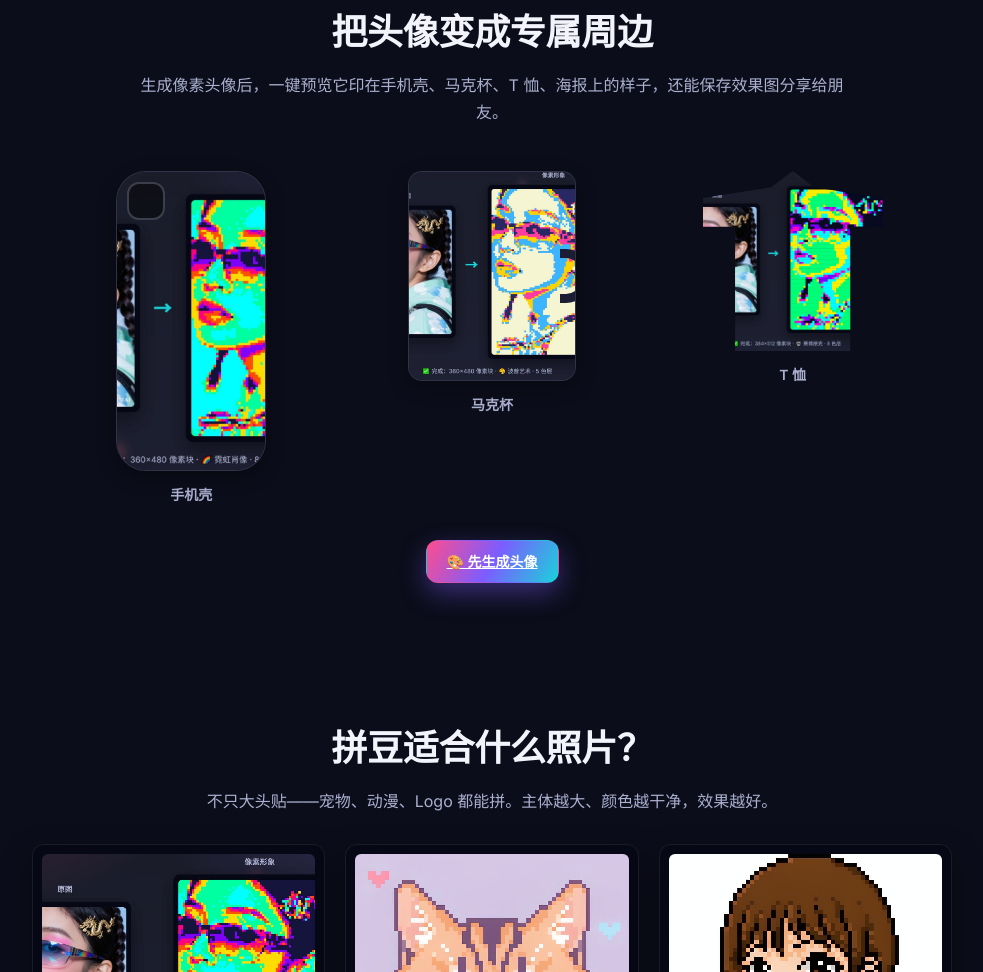
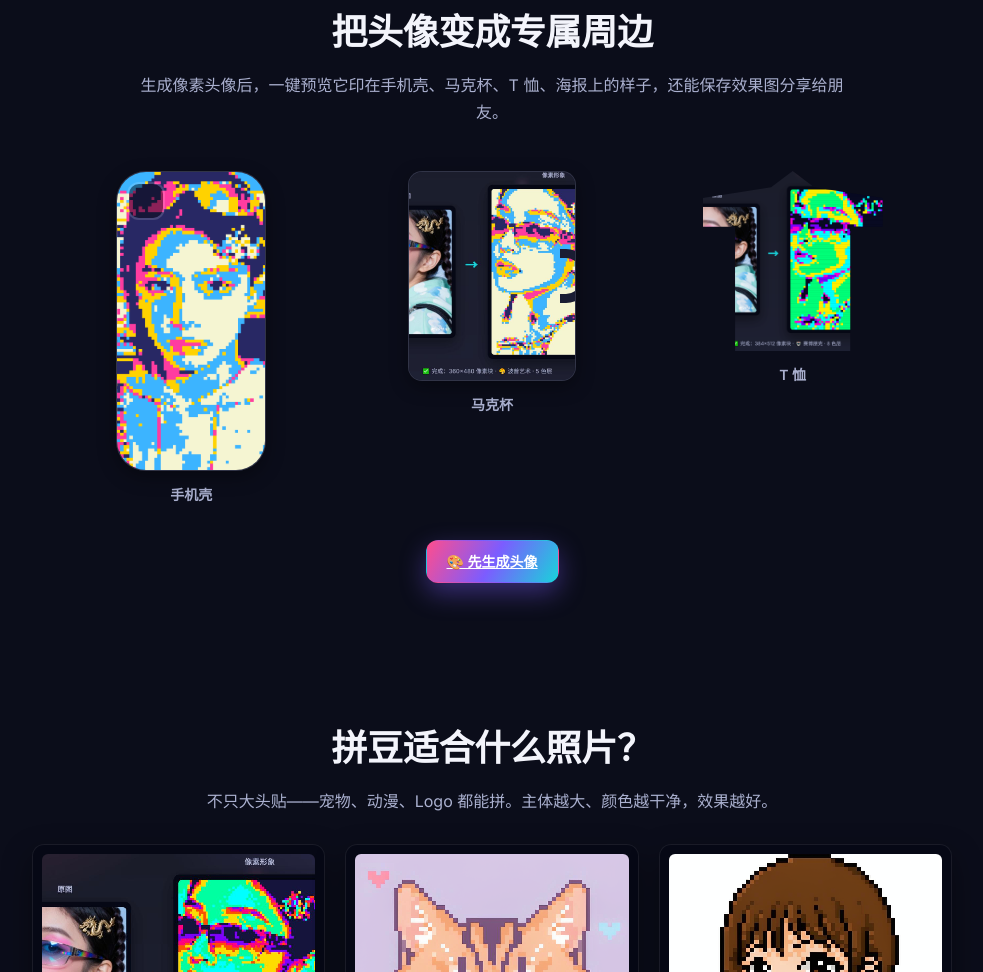
Before and after one commit to DaBowen-Jun/pixelcut-studio, a website: page index.html in a window 1280 px wide. Shown: the part 3539-4511 px from the top of the page, without its empty margins (148-1131 px from the left). Drawn offline with Linux system fonts and the light colour scheme.

Commit message:
替换手机壳周边示例图为 pixelcut.png

```diff
--- a/index.html
+++ b/index.html
@@ -401,7 +401,7 @@
         <figure class="merch__card">
           <div class="merch__device merch__device--phone">
             <span class="merch__cam"></span>
-            <img src="assets/examples/example-neon.jpg" alt="手机壳示例" loading="lazy" />
+            <img src="assets/examples/example-pixelcut.png" alt="手机壳示例" loading="lazy" />
           </div>
           <figcaption data-i18n="merch.tab.phone">手机壳</figcaption>
         </figure>
```
Also changed, not shown: assets/examples/example-pixelcut.png (added).
